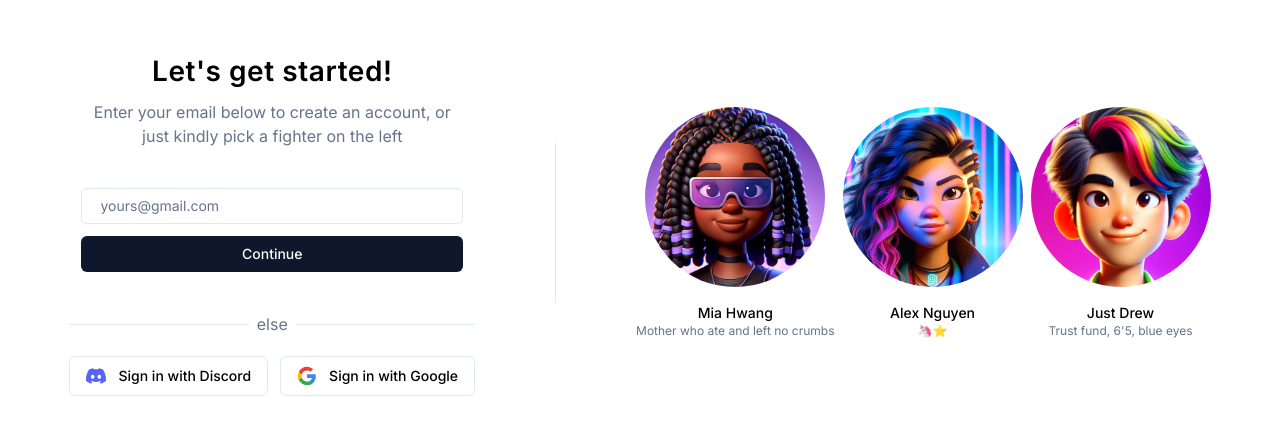
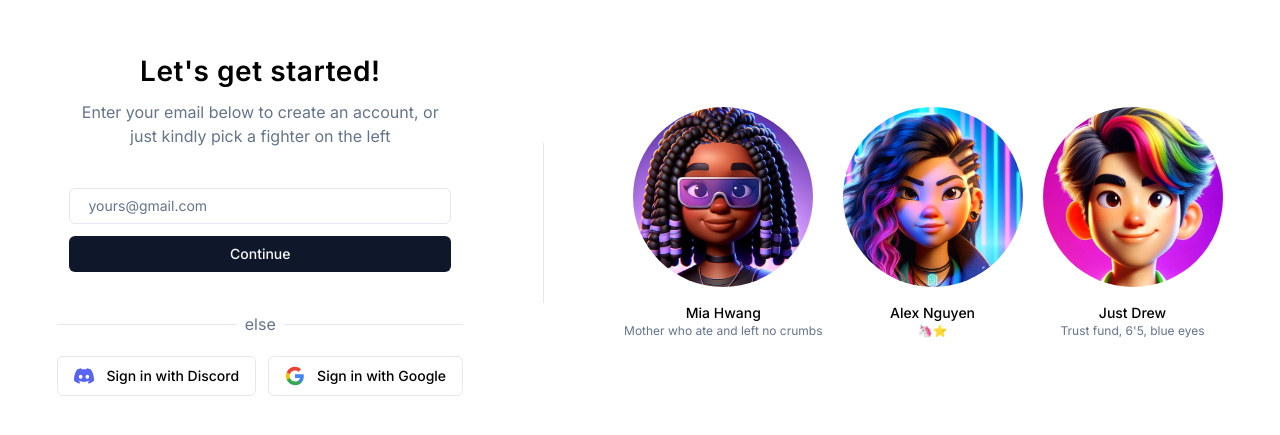
Before and after one commit to wiredlime/asterisk, a Next.js app: page /login in a window 1280 px wide. Shown: the part 177-612 px from the top of the page. Built offline with nearby package versions, Linux system fonts and the light colour scheme.

Commit message:
clean comments and unused import

```diff
--- a/src/app/(auth)/login/page.tsx
+++ b/src/app/(auth)/login/page.tsx
@@ -2,10 +2,9 @@
 
 import { Button } from "@/components/ui/button";
 import { signIn } from "next-auth/react";
-import React, { useState } from "react";
+import React from "react";
 import toast from "react-hot-toast";
 import Image from "next/image";
-import { Input } from "@/components/ui/input";
 import { Separator } from "@/components/ui/separator";
 import SignUpStepper from "@/components/sign-up-stepper";
 import { defaultProfiles } from "@/lib/constant";
@@ -81,7 +80,7 @@ const Page = () => {
         </div>
         <Separator orientation="vertical" className="h-40" />
         <div className="space-y-10">
-          <div className="flex items-center gap-2">
+          <div className="flex items-center gap-5">
             {defaultProfiles.map((profile) => (
               <Fighter
                 key={profile.name}
--- a/src/app/(dashboard)/dashboard/chat/[chatId]/page.tsx
+++ b/src/app/(dashboard)/dashboard/chat/[chatId]/page.tsx
@@ -54,7 +54,7 @@ export default async function Page({ params }: PageProps) {
 
   return (
     <div className="flex-1 justify-between flex flex-col h-full max-h-[calc(100vh)]">
-      <div className="flex sm:items-center justify-between p-2 px-4 border-b border-gray-200">
+      <div className="flex h-20 sm:items-center justify-between p-2 px-4 border-b border-gray-200">
         <div className="relative flex items-center gap-4">
           <NextAvatar
             fill
--- a/src/components/side-menu.tsx
+++ b/src/components/side-menu.tsx
@@ -7,7 +7,7 @@ import FriendRequestSidebarOption from "./friend-request-sidebar-option";
 import { SidebarOption } from "@/types/typings";
 import { Session } from "next-auth";
 import { UserInfoBox } from "./user-info-box";
-import { Asterisk, Earth, LampDesk, Send } from "lucide-react";
+import { Asterisk, Send } from "lucide-react";
 
 const sidebarOptions: SidebarOption[] = [
   {
@@ -51,11 +51,7 @@ export const SideMenu = ({ session, unseenRequestCount }: SideMenuProps) => {
                     href={option.href}
                     className=" text-gray-700 hover:text-indigo-600  flex items-center group gap-5 rounded-md text-sm leading-6"
                   >
-                    {/* <span className="text-gray-400 border-gray-200 group-hover:border-indigo-600 group-hover:text-indigo-600 flex h-6 w-6 shrink-0 items-center justify-center rounded-lg border text-[0.625rem] font-medium bg-white"> */}
-
                     <Icon className="h-5 w-5 shrink-0" />
-                    {/* </span> */}
-
                     <span className="truncate font-medium">{option.name}</span>
                   </Link>
                 </li>
```
Also changed, not shown: src/components/friend-list.tsx (+2 -5 lines).
